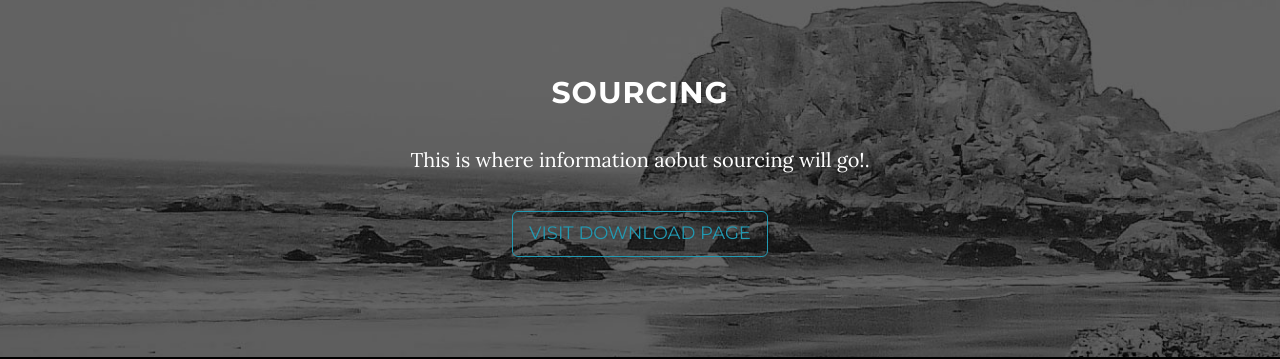
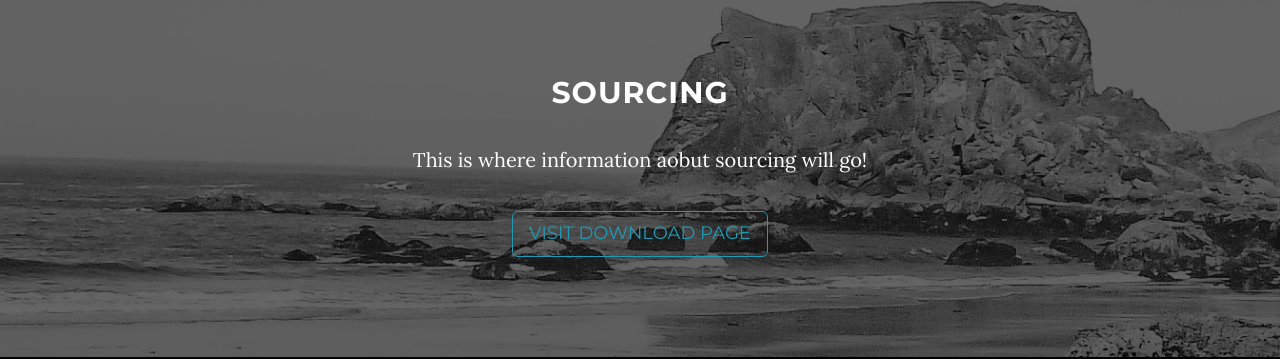
Before and after one commit to CharleneMolino/brew, a Jekyll site: the page built from index.html, in a window 1280 px wide and 900 px high, scrolled down 1446 px. Shown: the part 113-472 px from the top of the window. Built offline with Jekyll 4.4.1, drawn with Linux system fonts in a browser that asks for light colours.

Commit message:
source edit

```diff
--- a/index.html
+++ b/index.html
@@ -70,7 +70,7 @@ layout: home
             <div class="container">
                 <div class="col-lg-8 col-lg-offset-2">
                     <h2>Sourcing</h2>
-                    <p>This is where information aobut sourcing will go!.</p>
+                    <p>This is where information aobut sourcing will go!</p>
                     <a href="http://startbootstrap.com/template-overviews/grayscale/" class="btn btn-default btn-lg">Visit Download Page</a>
                 </div>
             </div>
```
